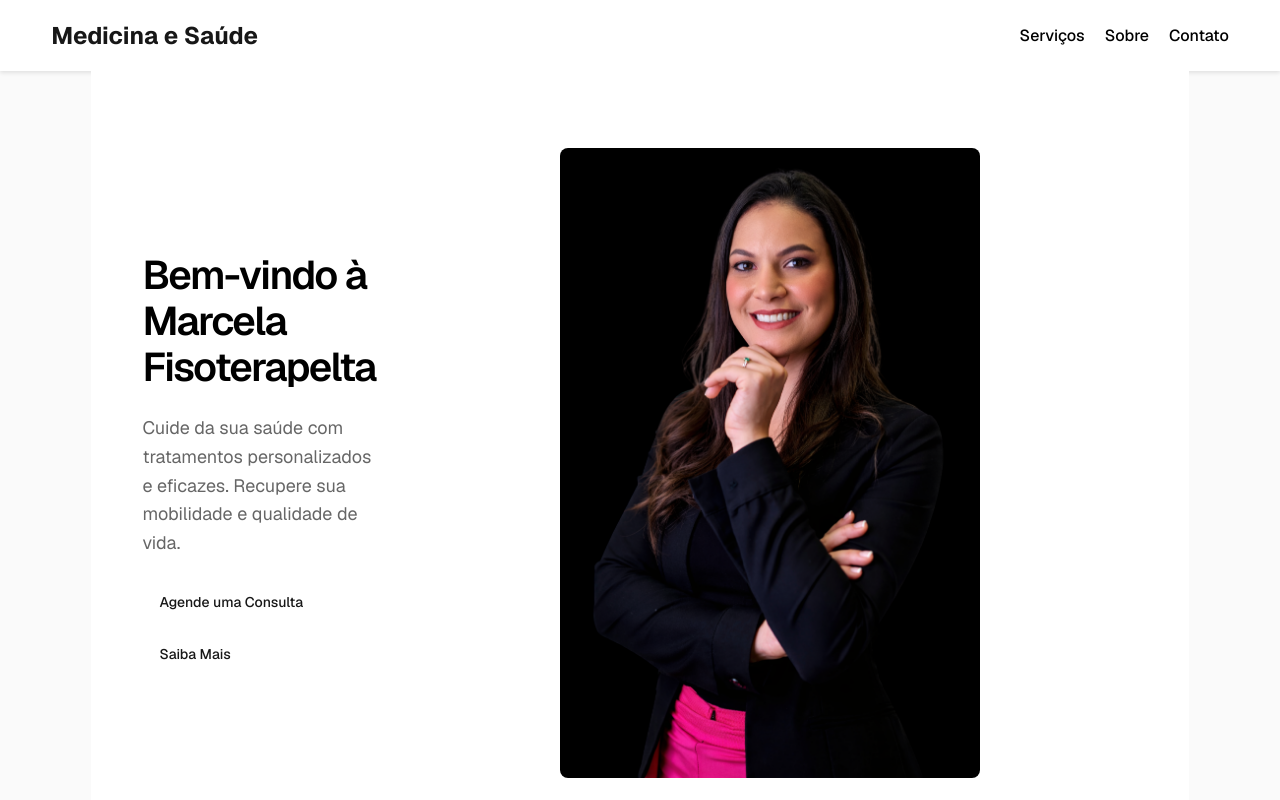
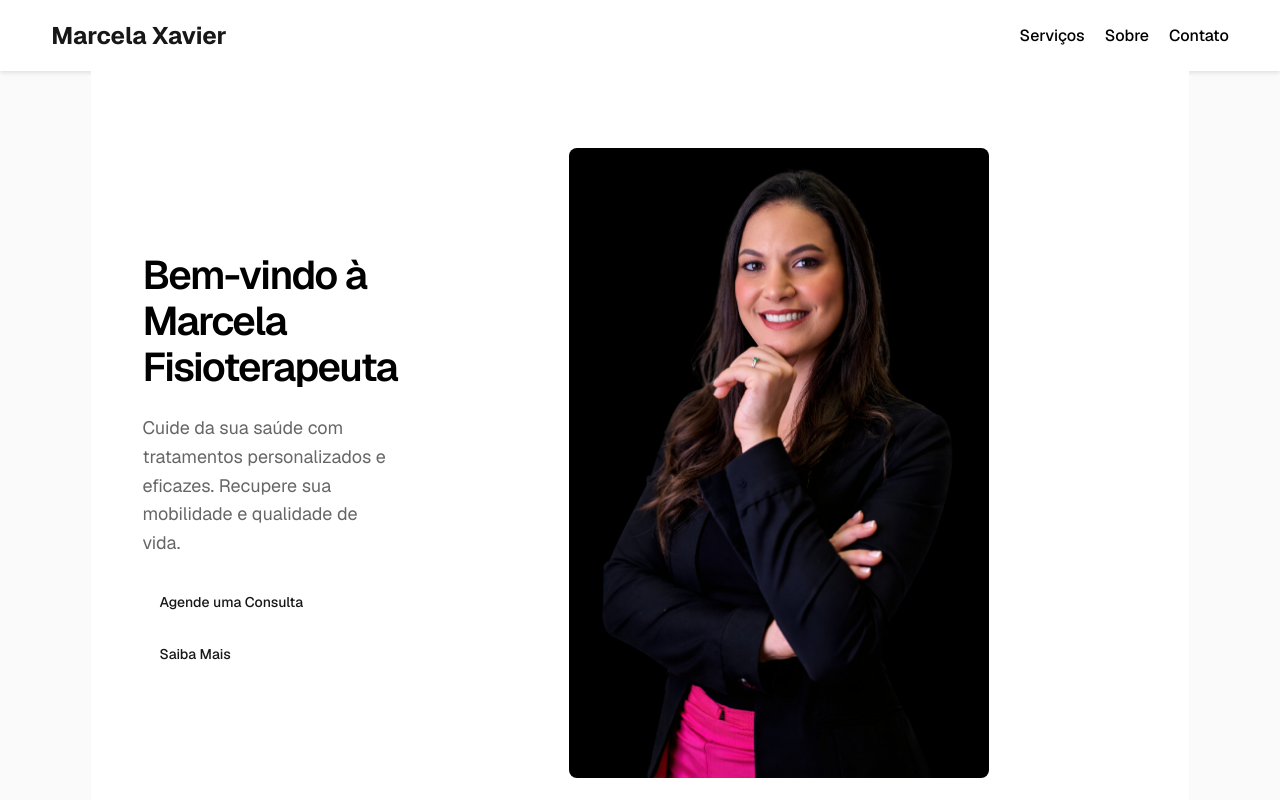
Before and after one commit to Fabioalbuqueque/mxfisio, a Next.js app: page / in a window 1280 px wide. Shown: the top 800 px of the page. Built offline with nearby package versions, Linux system fonts and the light colour scheme.

Commit message:
nome e imagem

```diff
--- a/src/app/page.js
+++ b/src/app/page.js
@@ -7,7 +7,7 @@ export default function Home() {
     <div className={styles.page}>
       <header className={styles.header}>
         <div className={styles.logo}>
-          <h2>Medicina e Saúde</h2>
+          <h2>Marcela Xavier </h2>
         </div>
         <nav className={styles.nav}>
           <Link href="#servicos">Serviços</Link>
@@ -18,7 +18,7 @@ export default function Home() {
       <main className={styles.main}>
         <section className={styles.hero}>
           <div className={styles.intro}>
-            <h1>Bem-vindo à Marcela Fisoterapelta </h1>
+            <h1>Bem-vindo à Marcela Fisioterapeuta </h1>
             <p>Cuide da sua saúde com tratamentos personalizados e eficazes. Recupere sua mobilidade e qualidade de vida.</p>
             <div className={styles.ctas}>
               <Link href="#contato" className="primary">Agende uma Consulta</Link>
@@ -27,7 +27,7 @@ export default function Home() {
           </div>
           <div className={styles.heroImage}>
 
-            <div className={styles.placeholderImage}><Image src="/marcelaaa.png" alt="Imagem de Fisioterapia" width={600} height={400} /></div>
+            <div className={styles.placeholderImage}><Image src="/marcelaaa.png" alt="Imagem de Fisioterapia" width={600} height={500} /></div>
 
           </div>
         </section>
```
Also changed, not shown: public/marcelaa.png (added).
